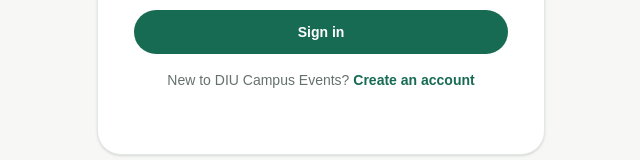
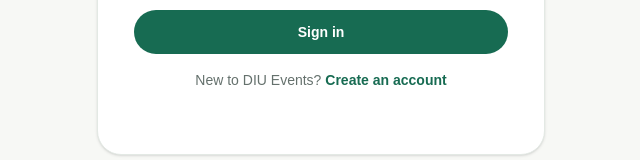
Before and after one commit to ahmedzubaer13/diu-campus-events, a Next.js app: page /auth/sign-in in a window 1280 px wide. Shown: the part 419-579 px from the top of the page, without its empty margins (319-959 px from the left). Built offline with nearby package versions, Linux system fonts and the light colour scheme.

Commit message:
Rebrand product as DIU Events

```diff
--- a/components/auth-form.tsx
+++ b/components/auth-form.tsx
@@ -55,7 +55,7 @@ export function AuthForm({ mode }: { mode: Mode }) {
       {error && <p role="alert" className="rounded-xl bg-red-50 p-3 text-sm text-red-700">{error}</p>}
       {message && <p role="status" className="rounded-xl bg-green-50 p-3 text-sm leading-6 text-green-800">{message}</p>}
       <button disabled={loading} className="w-full rounded-full bg-[#176b52] px-5 py-3 text-sm font-semibold text-white transition hover:bg-[#10543f] disabled:opacity-60">{loading ? "Please wait…" : isSignup ? "Create student account" : "Sign in"}</button>
-      <p className="text-center text-sm text-[#65716d]">{isSignup ? "Already registered?" : "New to DIU Campus Events?"} <Link className="font-semibold text-[#176b52] hover:underline" href={isSignup ? "/auth/sign-in" : "/auth/sign-up"}>{isSignup ? "Sign in" : "Create an account"}</Link></p>
+      <p className="text-center text-sm text-[#65716d]">{isSignup ? "Already registered?" : "New to DIU Events?"} <Link className="font-semibold text-[#176b52] hover:underline" href={isSignup ? "/auth/sign-in" : "/auth/sign-up"}>{isSignup ? "Sign in" : "Create an account"}</Link></p>
     </form>
   );
 }
```
